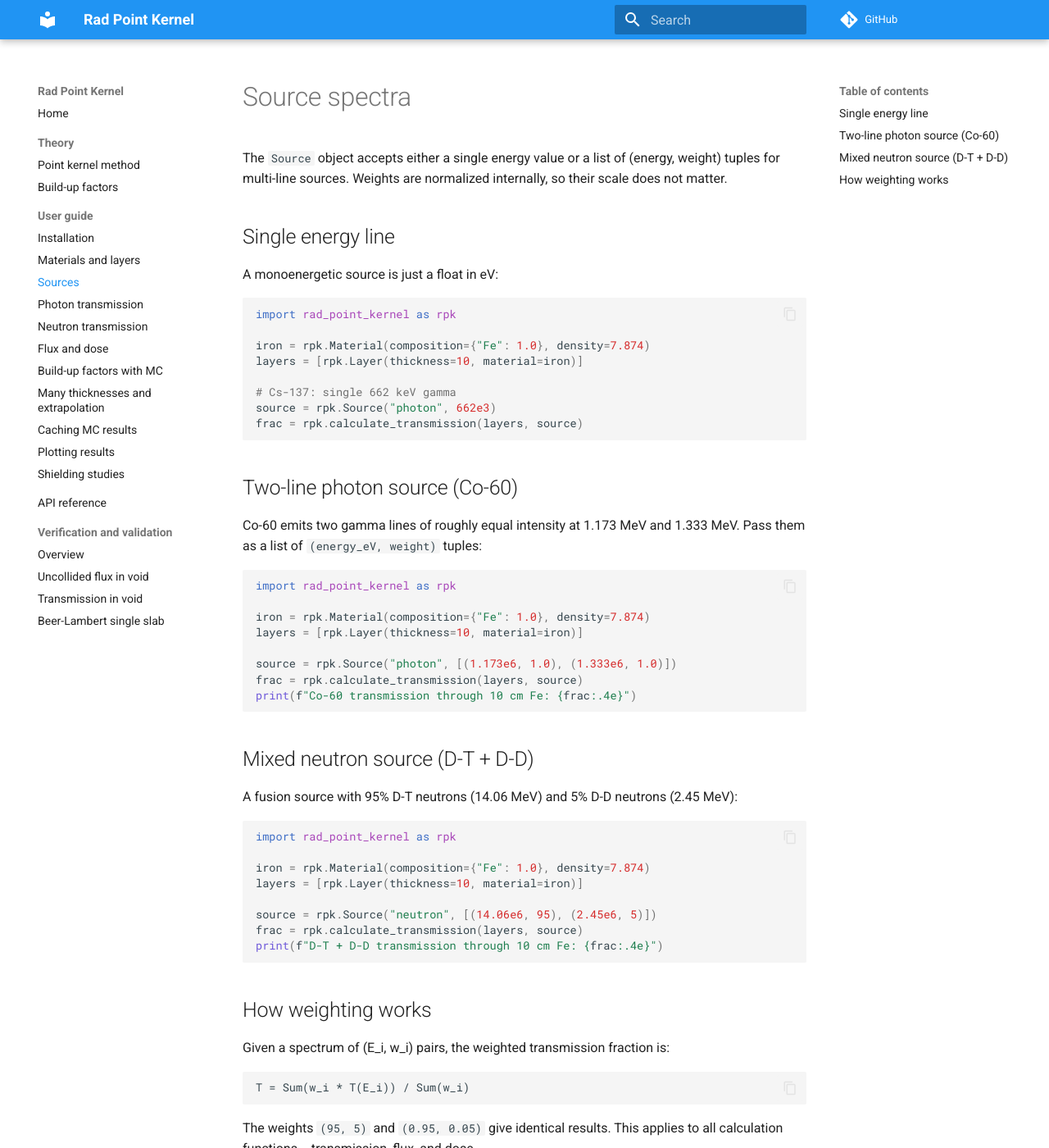
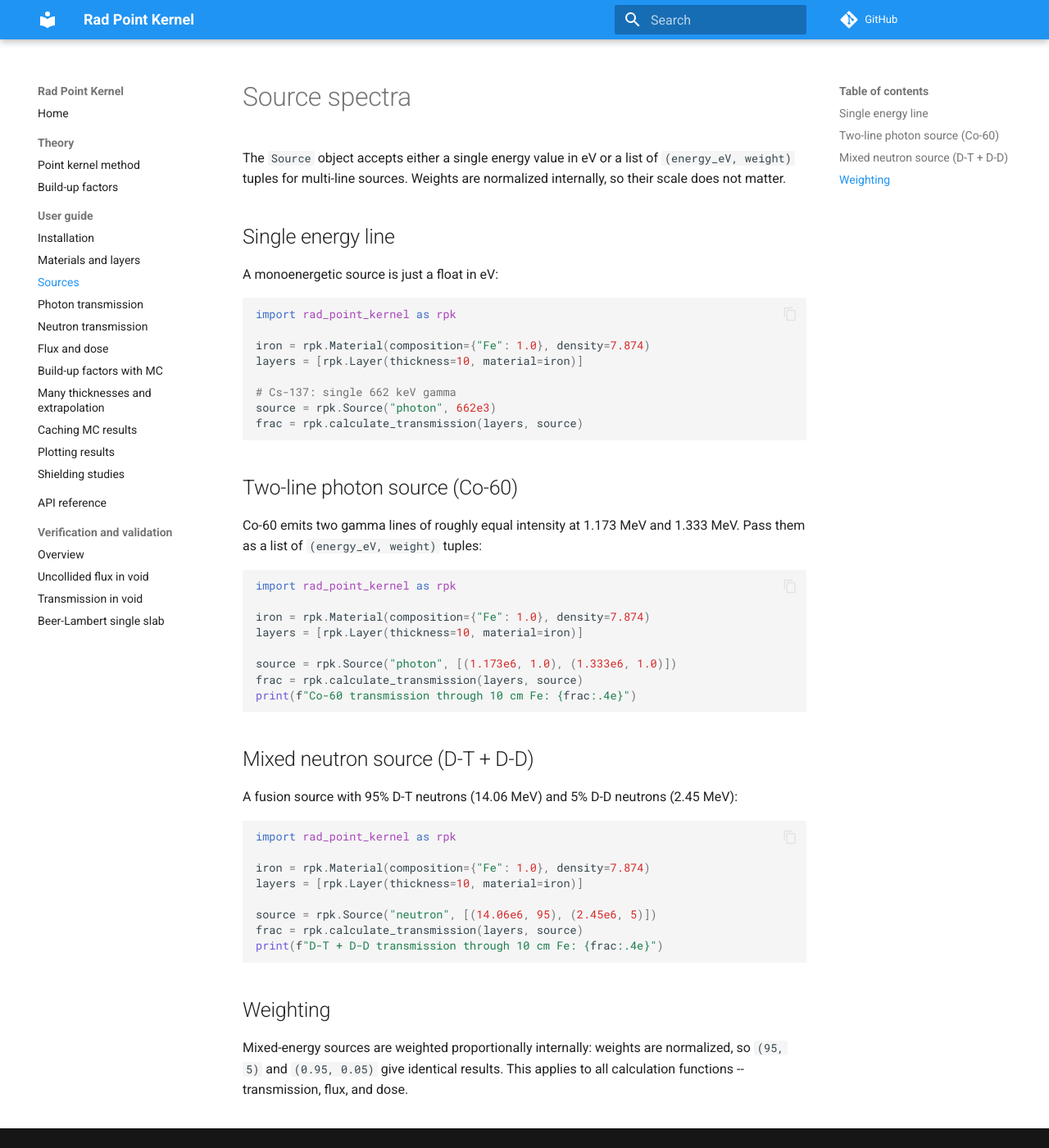
Before and after one commit to fusion-energy/rad_point_kernel, an MkDocs documentation site: the page built from docs/guide/source_spectra.md, in a window 1280 px wide and 1400 px high. Shown: the whole window at 82% size. Built offline with MkDocs 1.6.1 and Material for MkDocs 9.7.7, drawn with Linux system fonts in a browser that asks for light colours; comment, search, counter and statistics services are not loaded.

Commit message:
adding energy units

````diff
--- a/docs/guide/source_spectra.md
+++ b/docs/guide/source_spectra.md
@@ -1,6 +1,6 @@
 # Source spectra
 
-The `Source` object accepts either a single energy value or a list of (energy, weight) tuples for multi-line sources. Weights are normalized internally, so their scale does not matter.
+The `Source` object accepts either a single energy value in eV or a list of `(energy_eV, weight)` tuples for multi-line sources. Weights are normalized internally, so their scale does not matter.
 
 ## Single energy line
 
@@ -47,10 +47,6 @@ frac = rpk.calculate_transmission(layers, source)
 print(f"D-T + D-D transmission through 10 cm Fe: {frac:.4e}")
 ```
 
-## How weighting works
+## Weighting
 
-Given a spectrum of (E_i, w_i) pairs, the weighted transmission fraction is:
-
-    T = Sum(w_i * T(E_i)) / Sum(w_i)
-
-The weights `(95, 5)` and `(0.95, 0.05)` give identical results. This applies to all calculation functions -- transmission, flux, and dose.
+Mixed-energy sources are weighted proportionally internally: weights are normalized, so `(95, 5)` and `(0.95, 0.05)` give identical results. This applies to all calculation functions -- transmission, flux, and dose.
````
